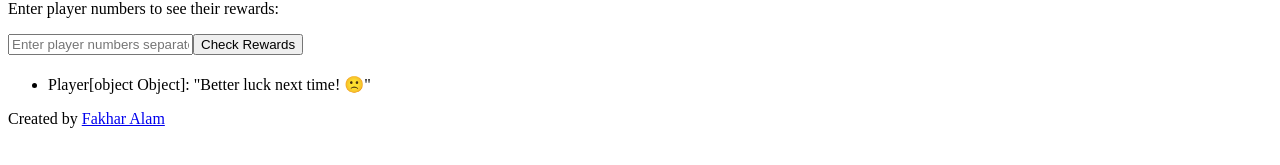
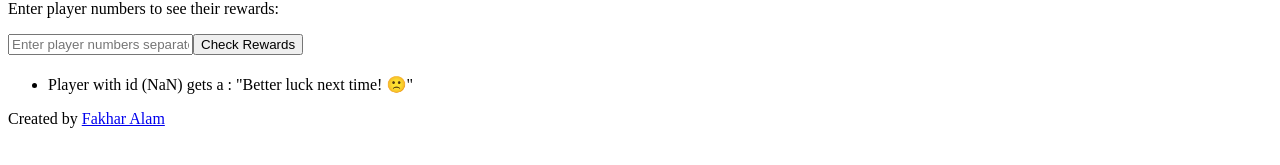
Before and after one commit to ThisisAlam/All-Javascript-challenges-fun-app, a React (Vite) app in the folder javescript-challenges/: page / in a window 1280 px wide. Both pictures are taken after a click on the button "Check Rewards". Shown: the part 554-719 px from the top of the page. Built offline with nearby package versions, Linux system fonts and the light colour scheme.

Commit message:
update the codebase

```diff
--- a/javescript-challenges/src/components/NotFizzBuzz.jsx
+++ b/javescript-challenges/src/components/NotFizzBuzz.jsx
@@ -4,16 +4,16 @@ export default function NotFizzBuzz() {
         return <ul>{
             number.map(num=>{
                 if(num % 3 === 0){
-                    return <li>{"Player" + {num}}: "Vacation!"</li>;
+                    return <li>{"Player with id (" + num + ") gets a :"} "Vacation!"</li>;
                 }
                 else if(num % 5 === 0){
-                    return <li>{"Player" + {num}}: "$100,000 bonus!"</li>;
+                    return <li>{"Player with id (" + num + ") gets a :"} "$100,000 bonus!"</li>;
                 }
                 else if(num % 3 === 0 && num % 5 === 0){
-                    return <li>{"Player" + {num}}: "JACKPOT! 1 Million and a Yacht!"</li>;
+                    return <li>{"Player with id (" + num + ") gets a :"} "JACKPOT! 1 Million and a Yacht!"</li>;
                 }
                 else{
-                    return <li>{"Player" + {num}}: "Better luck next time! 🙁"</li>;
+                    return <li>{"Player with id (" + num + ") gets a :"} "Better luck next time! 🙁"</li>;
                 }
             })
         }</ul>
@@ -30,7 +30,7 @@ export default function NotFizzBuzz() {
                 onChange={(e) => setValue(e.target.value)}/>
             <button onClick={() =>
                 setResult(notFizzBuzzFunction(
-                    ...value.split(',').map(num => parseInt(num.trim()))
+                    ...value.split(',').map(num=>parseInt(num.trim()))
                 ))}>Check Rewards</button>
             <div style={{marginTop:"20px"}}>
                 {result}
```
